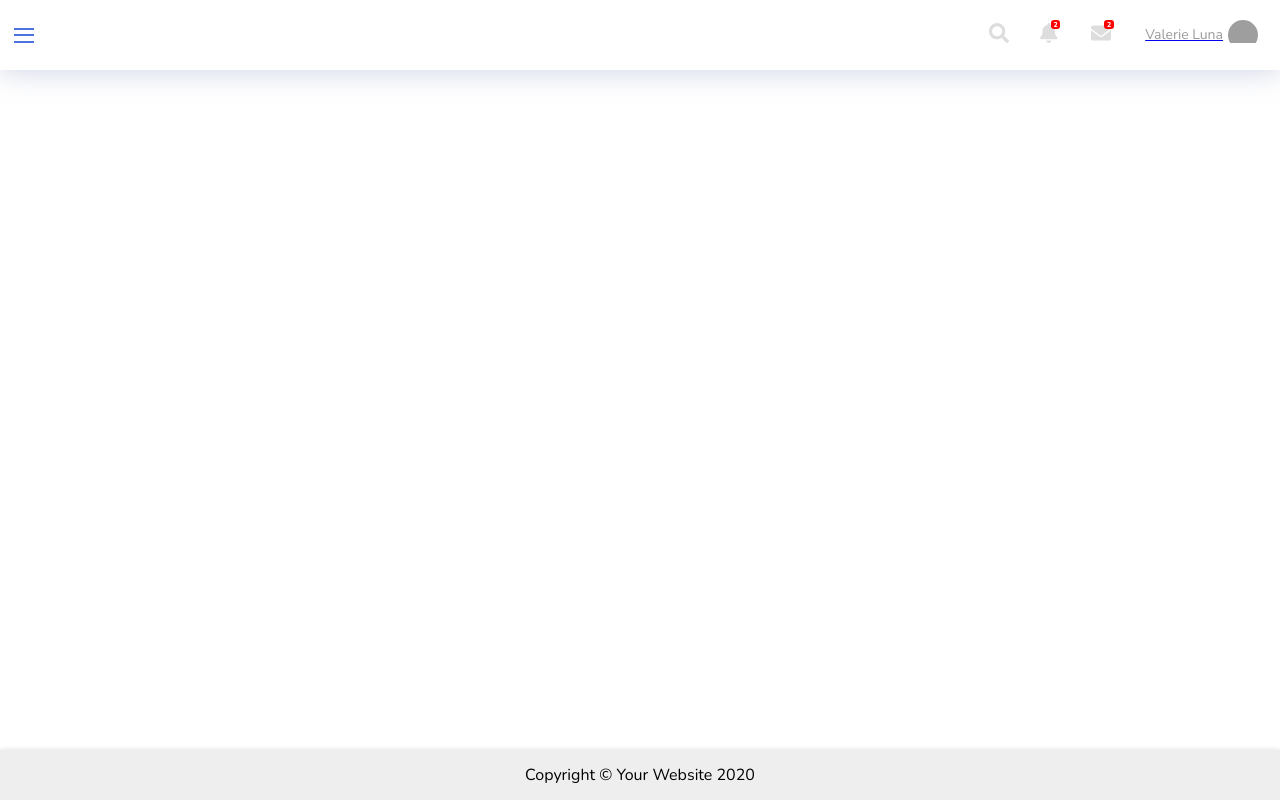
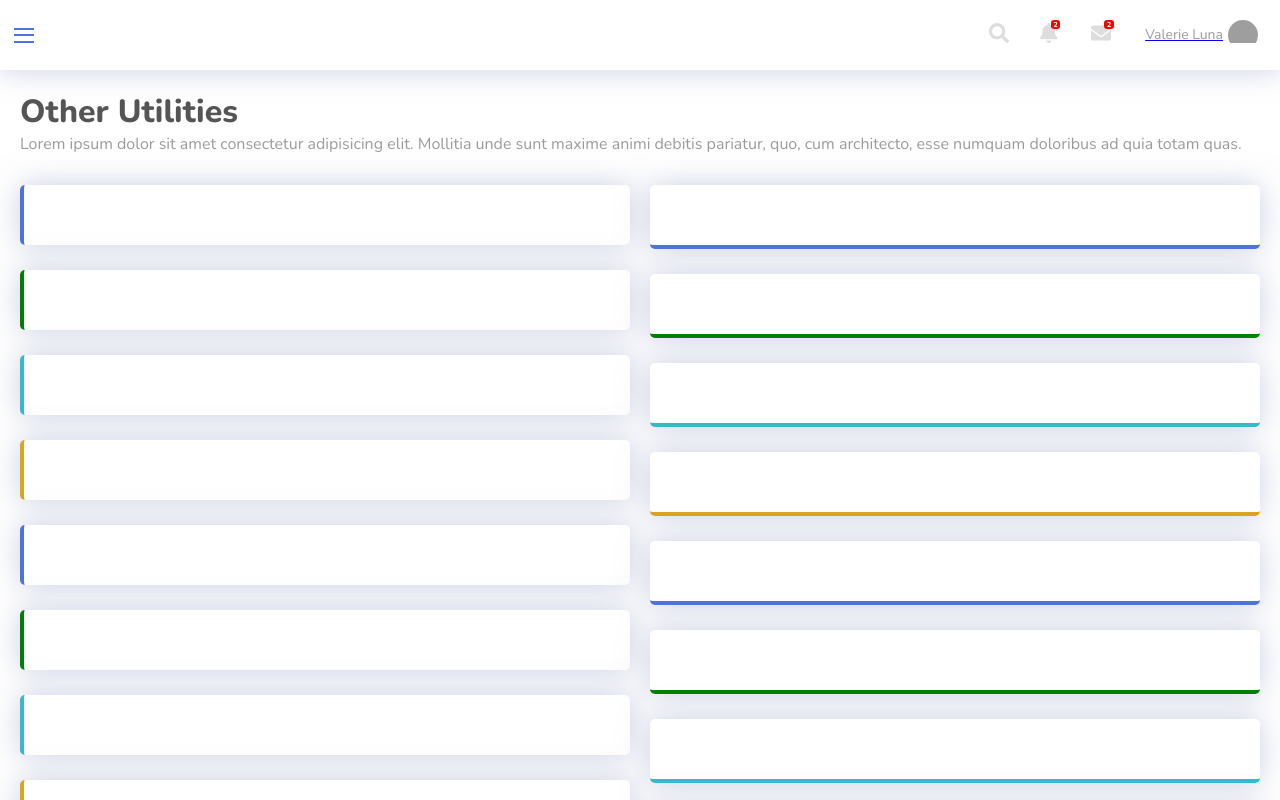
Before and after one commit to RobertLigman/sb-admin-2-clone, a React (Create React App) app: page /Borders in a window 1280 px wide. Shown: the top 800 px of the page. Built offline with nearby package versions, Linux system fonts and the light colour scheme; grey boxes are pictures that could not be loaded.

Commit message:
add content to borders subpage

```diff
--- a/src/components/Borders/Borders.css
+++ b/src/components/Borders/Borders.css
@@ -0,0 +1,9 @@
+.Borders {
+    display: grid;
+    grid-template-columns: 1fr 1fr;
+    grid-template-rows: 50px auto;
+    grid-gap: 20px;
+    margin: 20px;
+    margin-bottom: 0;
+    align-items: start;
+}
--- a/src/components/Borders/Borders.js
+++ b/src/components/Borders/Borders.js
@@ -2,8 +2,44 @@ import React from "react";
 import "./Borders.css";
 
 import Card from "../Card";
+import Tile from "../Tile";
 
 const Borders = () => {
-  return <div className=" hero"></div>;
+  return (
+    <div className="Borders hero">
+      <div className="Borders__description">
+        <h1 className="Borders__title">Other Utilities</h1>
+        <p className="Borders__text">
+          Lorem ipsum dolor sit amet consectetur adipisicing elit. Mollitia unde
+          sunt maxime animi debitis pariatur, quo, cum architecto, esse numquam
+          doloribus ad quia totam quas.
+        </p>
+      </div>
+      <div>
+        <Tile border={"border-left"} />
+        <Tile border={"green-border border-left"} />
+
+        <Tile border={"cyan-border  border-left"} />
+        <Tile border={"gold-border  border-left"} />
+        <Tile border={"border-left"} />
+        <Tile border={"green-border border-left"} />
+
+        <Tile border={"cyan-border  border-left"} />
+        <Tile border={"gold-border  border-left"} />
+      </div>
+      <div>
+        <Tile border={"border-bottom"} />
+        <Tile border={"green-border border-bottom"} />
+
+        <Tile border={"cyan-border  border-bottom"} />
+        <Tile border={"gold-border  border-bottom"} />
+        <Tile border={"border-bottom"} />
+        <Tile border={"green-border border-bottom"} />
+
+        <Tile border={"cyan-border  border-bottom"} />
+        <Tile border={"gold-border  border-bottom"} />
+      </div>
+    </div>
+  );
 };
 export default Borders;
--- a/src/components/Cards/Cards.js
+++ b/src/components/Cards/Cards.js
@@ -16,9 +16,14 @@ const Cards = () => {
   return (
     <div className="Cards hero">
       <h1 className="Cards__title">Cards</h1>
-      <Tile icon={faCalendar} title={"earnings (monthly)"} value={"$40,000"} />
       <Tile
-        border={"green-border"}
+        border={"border-left"}
+        icon={faCalendar}
+        title={"earnings (monthly)"}
+        value={"$40,000"}
+      />
+      <Tile
+        border={"green-border border-left"}
         color={"green"}
         icon={faDollarSign}
         title={"earnings (annual)"}
@@ -26,7 +31,7 @@ const Cards = () => {
       />
 
       <Tile
-        border={"cyan-border"}
+        border={"cyan-border  border-left"}
         color={"cyan"}
         icon={faTasks}
         title={"tasks"}
@@ -34,7 +39,7 @@ const Cards = () => {
         progressBar
       />
       <Tile
-        border={"gold-border"}
+        border={"gold-border  border-left"}
         color={"gold"}
         icon={faComments}
         title={"pending requests"}
--- a/src/components/Main.js
+++ b/src/components/Main.js
@@ -124,19 +124,20 @@ const Main = (props) => {
         <h1 className="main-title">{"Dashboard"}</h1>
 
         <Tile
+          border={"border-left"}
           icon={faCalendar}
           title={"earnings (monthly)"}
           value={"$40,000"}
         />
         <Tile
-          border={"green-border"}
+          border={"green-border border-left"}
           color={"green"}
           icon={faDollarSign}
           title={"earnings (annual)"}
           value={"$215,000"}
         />
         <Tile
-          border={"cyan-border"}
+          border={"cyan-border  border-left"}
           color={"cyan"}
           icon={faTasks}
           title={"tasks"}
@@ -144,7 +145,7 @@ const Main = (props) => {
           progressBar
         />
         <Tile
-          border={"gold-border"}
+          border={"gold-border  border-left"}
           color={"gold"}
           icon={faComments}
           title={"pending requests"}
--- a/src/components/Tile.css
+++ b/src/components/Tile.css
@@ -7,8 +7,15 @@
     grid-template-columns: 1fr auto;
     grid-template-rows: auto auto;
     border-radius: 5px;
+    box-shadow: 0px 0px 30px 0px rgba(151, 161, 201, 0.5);
+}
+
+.border-left {
     border-left: 4px solid #4d73df;
-    box-shadow: 0px 0px 30px 0px rgba(151, 161, 201, 0.5);
+}
+
+.border-bottom {
+    border-bottom: 4px solid #4d73df;
 }
 
 .tile-title {
```
